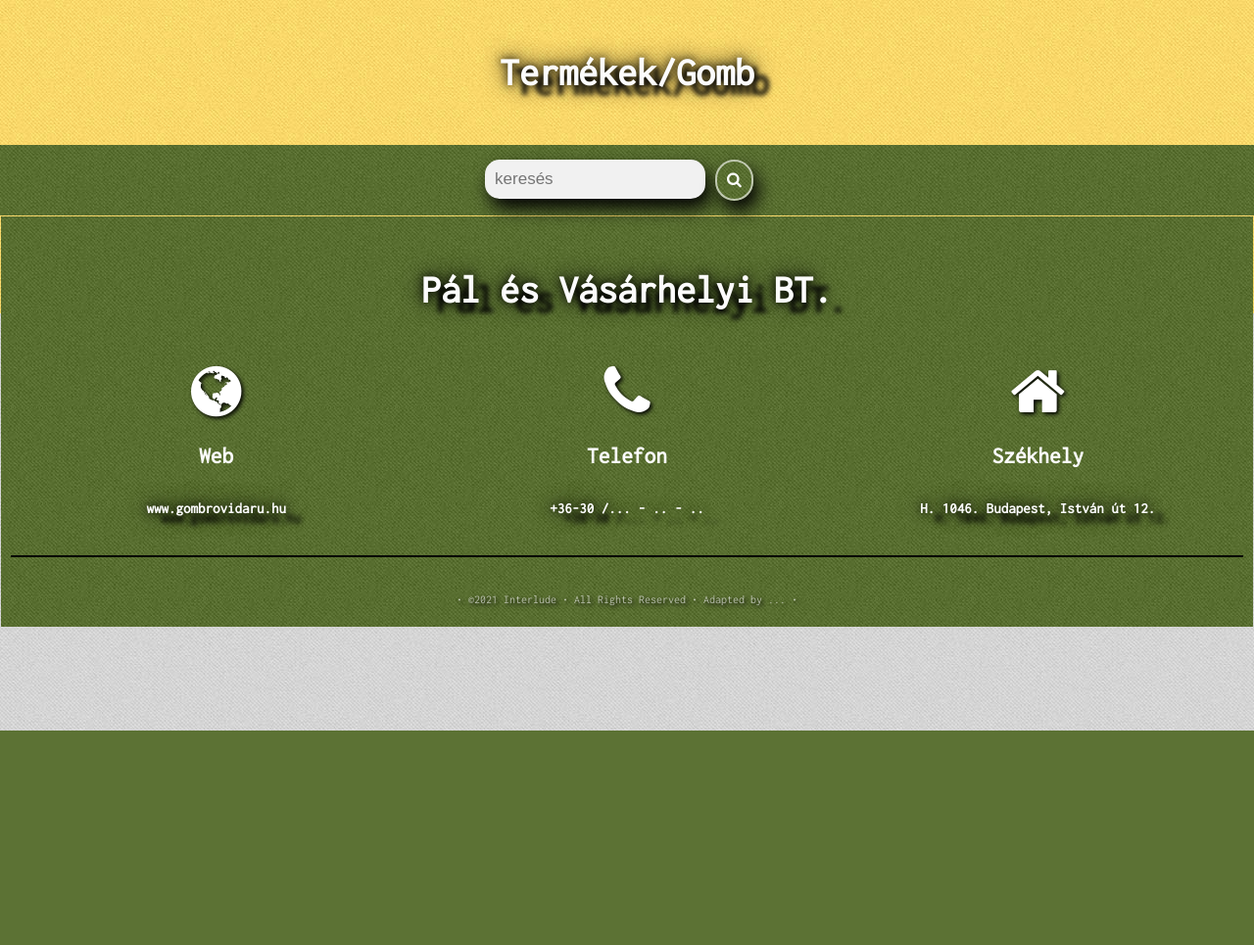
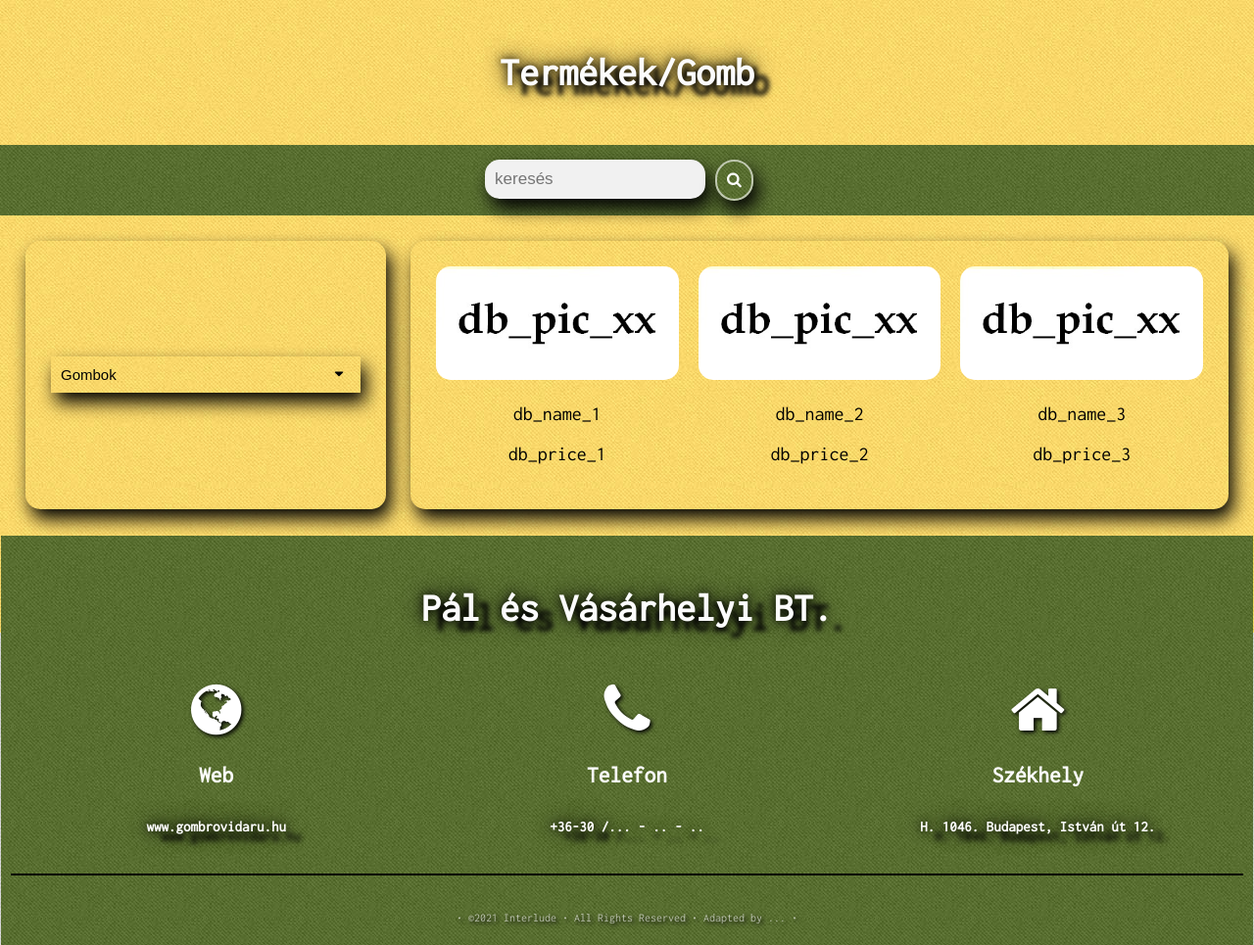
Before and after one commit to l4kyxa/AFP2021_1_LB_A, a PHP site: page /gombok.php in a window 1280 px wide. Shown: the part 54-1019 px from the top of the page at 98% size. Before the commit the page ends 800 px from the top, so only its background shows below. Run offline with PHP 8.4, Linux system fonts and the light colour scheme.

Commit message:
gombok.php - oldalsó menü létrehozása

```diff
--- a/Front-End/gombok.php
+++ b/Front-End/gombok.php
@@ -47,7 +47,51 @@
         </div>
     </div>
     <!---->
+  <div id="box_2">
+        <div class="col-container">
+            <div class="col-30">
+                <div class="sidenav">
+                    <button class="dropdown-btn">Gombok<i class="fa fa-caret-down"></i></button>
+                    <div class="dropdown-container">
+                        <a href="#"> ➤ Egy lyukú</a>
+                        <a href="#"> ➤ Két lyukú</a>
+                        <a href="#"> ➤ Három lyukú</a>
+                    </div>
+                </div>
+            </div>
+            <!---->
+            <div class="col-10"></div>
+            <!---->
+            <div class="col-70">
+                <div class="flex-container">
+                    <div class="flex-item">
+                        <div id="box">
+                            <img src="images\P_00.jpg" style="width:100%">
+                            <p>db_name_1</p>
+                            <p>db_price_1</p>
+                        </div>
+                    </div>
 
+                    <div class="flex-item">
+                        <div id="box">
+                            <img src="images\P_00.jpg" style="width:100%">
+                            <p>db_name_2</p>
+                            <p>db_price_2</p>
+                        </div>
+                    </div>
+
+                    <div class="flex-item">
+                        <div id="box">
+                            <img src="images\P_00.jpg" style="width:100%">
+                            <p>db_name_3</p>
+                            <p>db_price_3</p>
+                        </div>
+                    </div>
+                </div>
+            </div>
+        </div>
+    </div>
+</div>
 <!---->
 <div id="footer">
     <div id="box_1">
```
